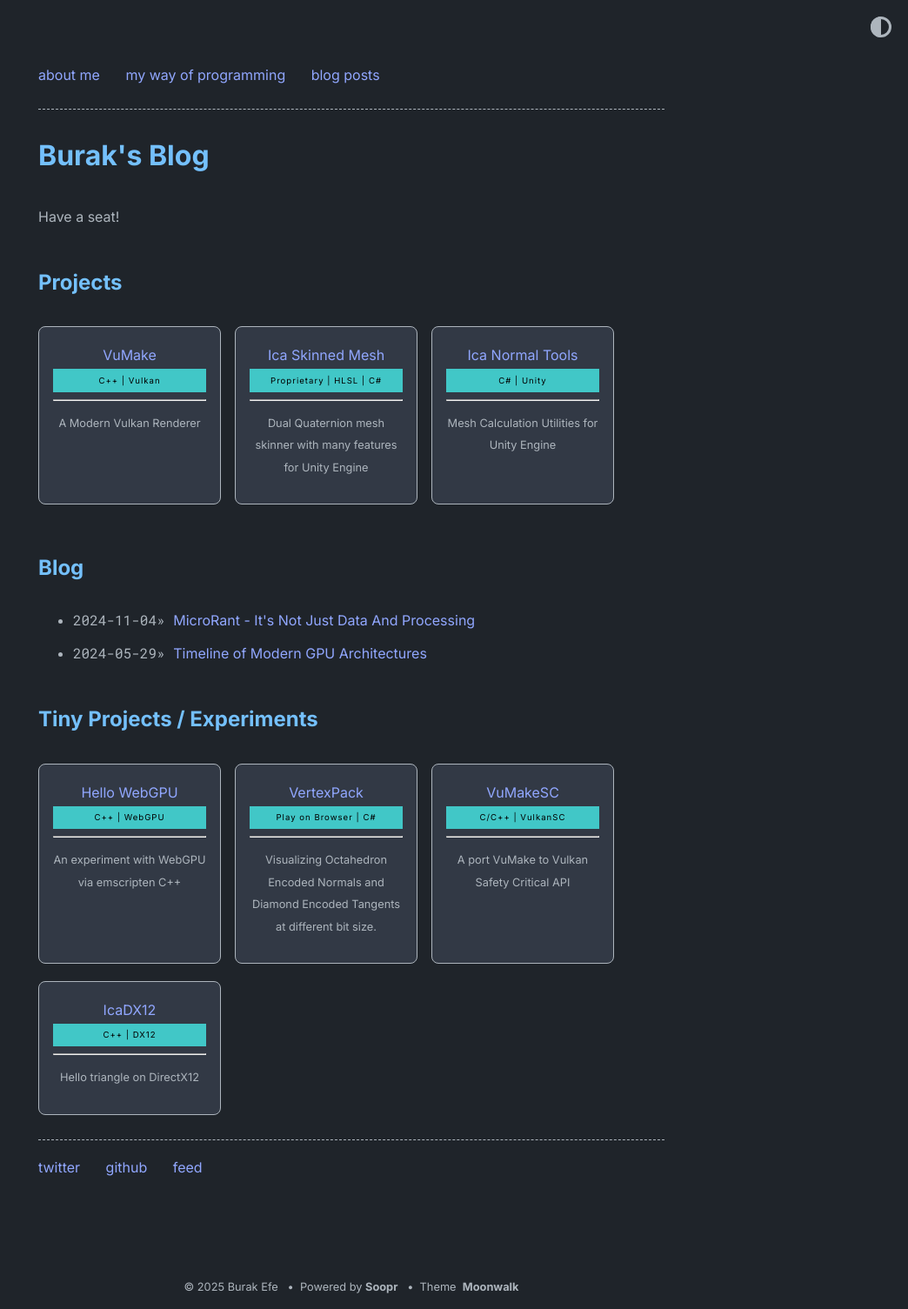
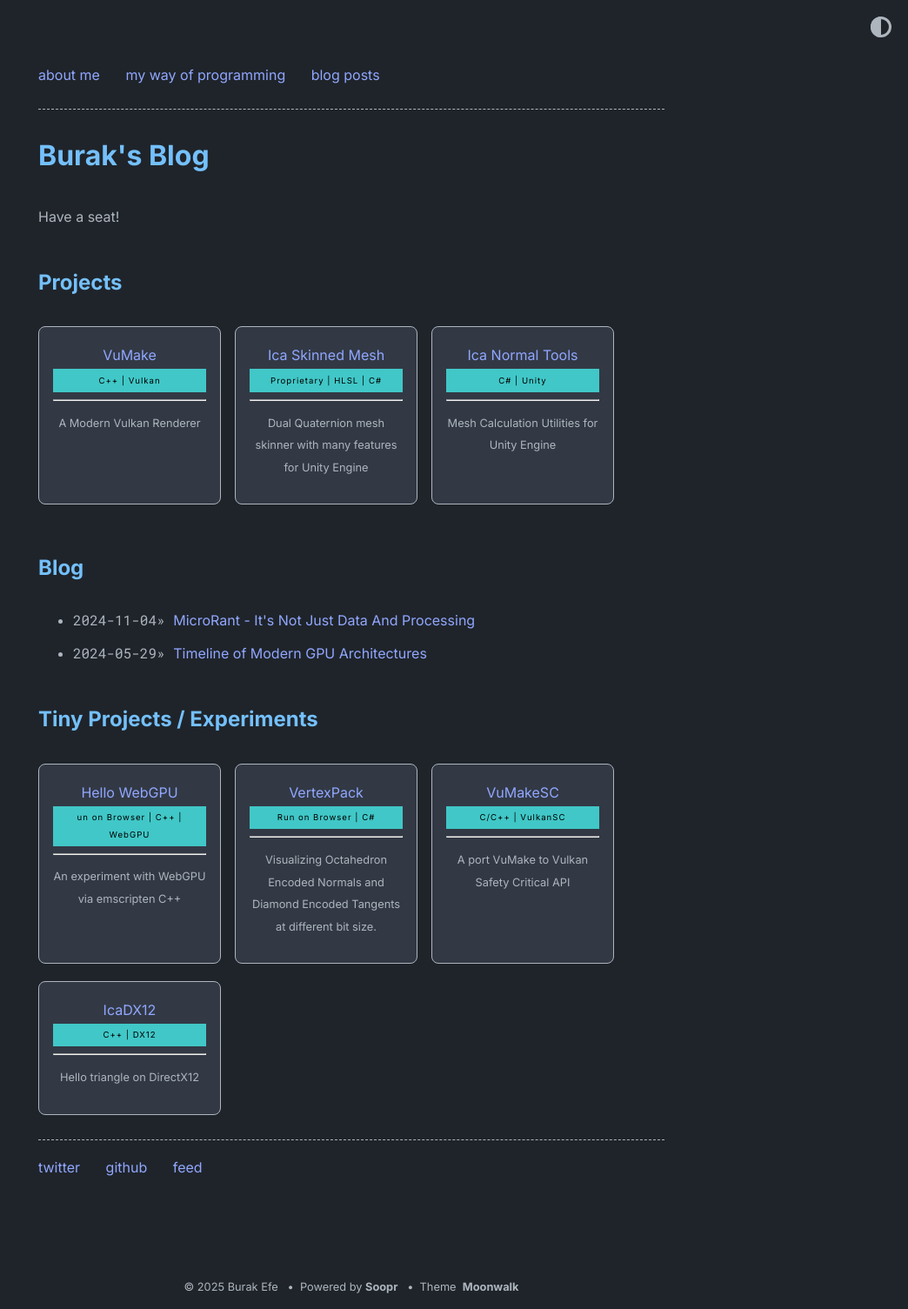
Before and after one commit to burak-efe/burak-efe.github.io, a Jekyll site: the page built from index.md, in a window 1280 px wide. Shown: the whole page at 87% size, without its empty margins (236-1280 px from the left). Built offline with Jekyll 4.4.1, drawn with Linux system fonts in a browser that asks for light colours.

Commit message:
new theme

```diff
--- a/_data/home.yml
+++ b/_data/home.yml
@@ -14,33 +14,33 @@ project_entries:
     desc: A Modern Vulkan Renderer
     highlight: C++ | Vulkan
 
-  - title: Ica Skinned Mesh
+  - title: Ica Skinned Mesh <br>
     url: https://assetstore.unity.com/packages/tools/animation/ica-skinned-mesh-283380
     desc: Dual Quaternion mesh skinner with many features for Unity Engine
     highlight: Proprietary | HLSL | C#
 
-  - title: Ica Normal Tools
+  - title: Ica Normal Tools <br>
     url: https://github.com/burak-efe/Ica_Normal_Tools
     desc: Mesh Calculation Utilities for Unity Engine
     highlight: C# | Unity
 
 old_project_entries:
-  - title: Hello WebGPU
+  - title: Hello WebGPU <br>
     url: https://webgpu-thingy.pages.dev/
     desc: An experiment with WebGPU via emscripten C++
-    highlight: C++ | WebGPU
+    highlight: un on Browser | C++ | WebGPU
 
-  - title: VertexPack
+  - title: VertexPack <br>
     url: https://ica-dev.itch.io/octahedron-encoding
     desc: Visualizing Octahedron Encoded Normals and Diamond Encoded Tangents at different bit size.
-    highlight: Play on Browser | C#
+    highlight: Run on Browser | C#
 
-  - title: VuMakeSC
+  - title: VuMakeSC <br>
     url: https://github.com/burak-efe/VuMakeSC
     desc: A port VuMake to Vulkan Safety Critical API
     highlight: C/C++ | VulkanSC
 
-  - title: IcaDX12
+  - title: IcaDX12 <br>
     url: https://github.com/burak-efe/IcaDx12
     desc: Hello triangle on DirectX12
     highlight: C++ | DX12
```
